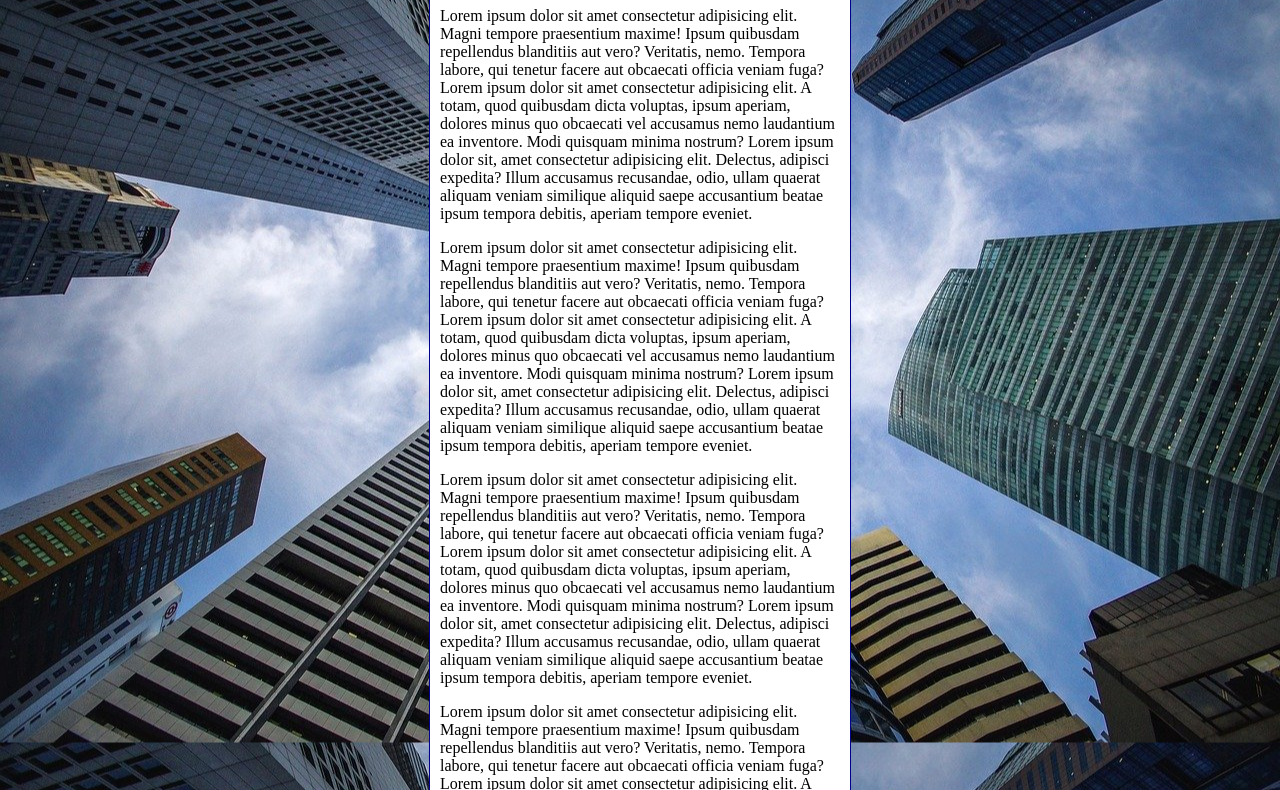
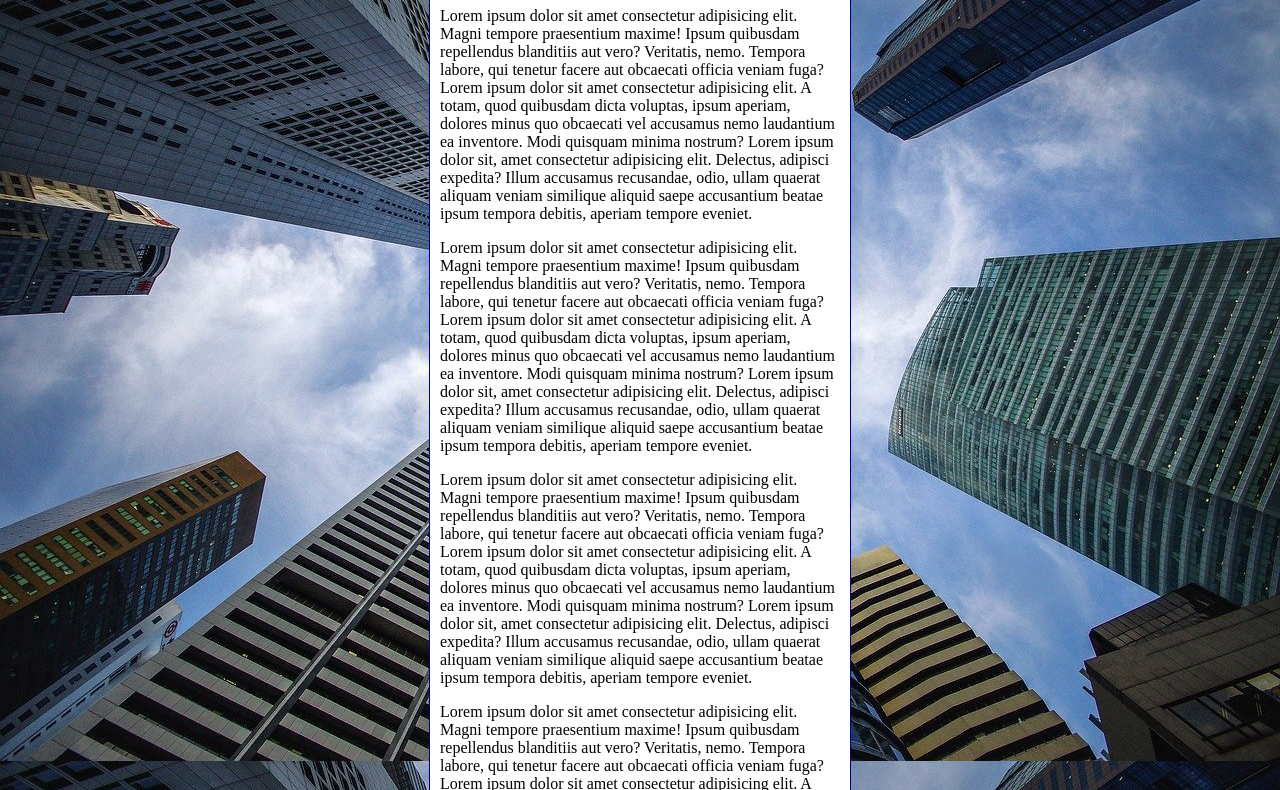
Before and after one commit to cleverton615/html-css, a plain HTML site: page exercicios/ex022/fundo006.html in a window 1280 px wide. Shown: the part 92-882 px from the top of the page. Drawn offline with Linux system fonts and the light colour scheme.

Commit message:
atualização do fundo006

```diff
--- a/exercicios/ex022/fundo006.html
+++ b/exercicios/ex022/fundo006.html
@@ -3,20 +3,27 @@
 <head>
     <meta charset="UTF-8">
     <meta name="viewport" content="width=device-width, initial-scale=1.0">
-    <title>Document</title>
+    <title>Fundo fixo de tela</title>
     <style>
         body {
             height: 100vh;
-            background-color: black;
+            /*background-color: black;
             background-image: url('imagens/wallpaper002.jpg');
             background-position: center center;
-            background-repeat: repeat-y;
+            background-repeat: no-repeat;
+            background-attachment: fixed;*/
+
+            /* Shorthand - backgroud
+                color > image > position > reapeat > [size] > attachment74
+            */
+
+            background: black url('imagens/wallpaper002.jpg') center center no-repeat fixed;
             background-size: cover;
         }
 
         main {
             background-color: white;
-            width: 400px;
+            max-width: 400px;
             padding: 10px;
             margin: auto;
             border: 1px solid darkblue;
```
